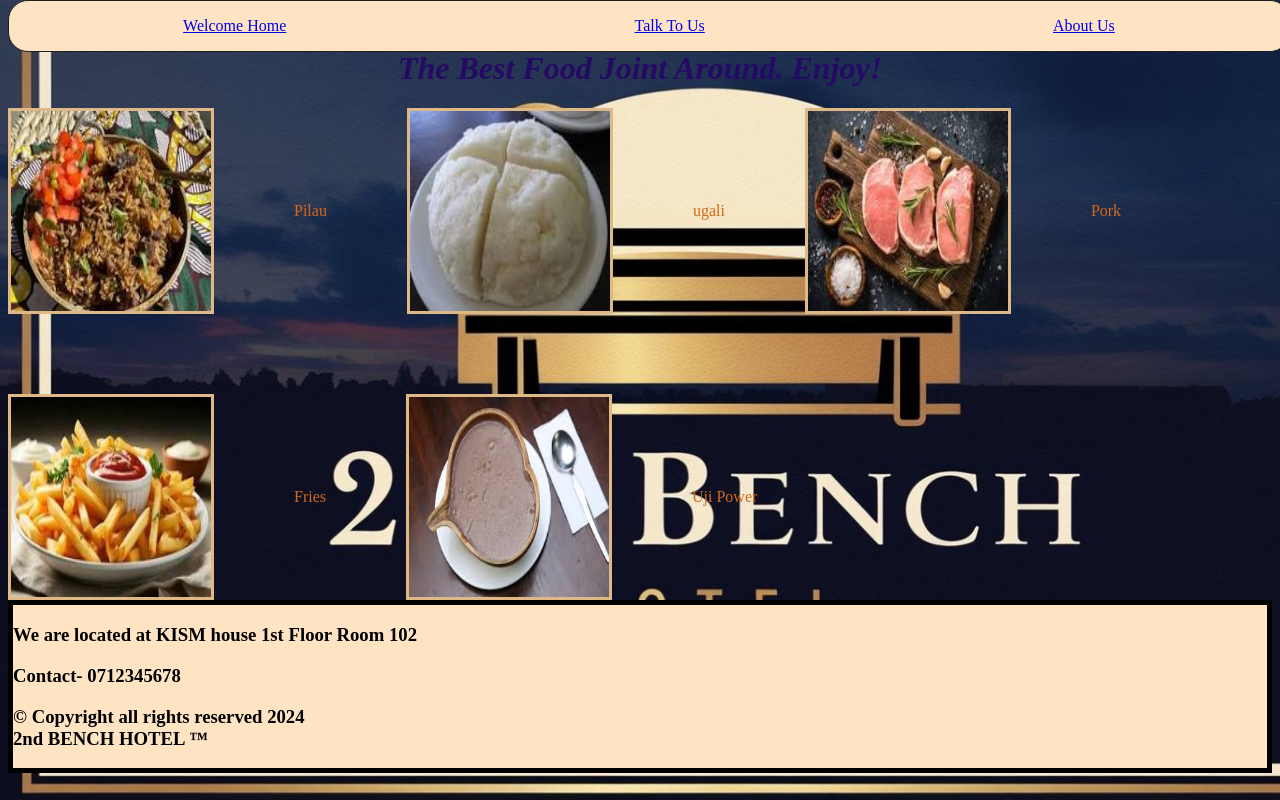
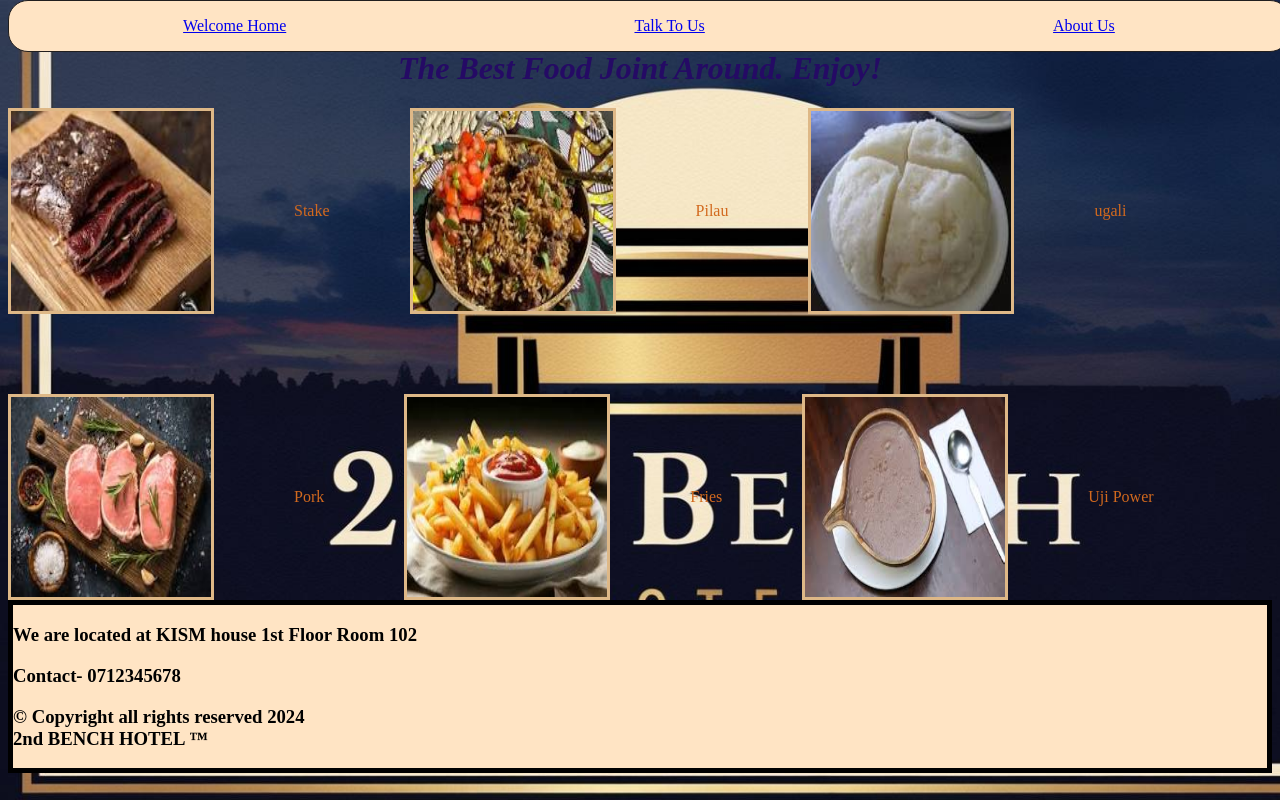
Before and after one commit to RamseyAndrew/randy-food-web, a plain HTML site: page index.html in a window 1280 px wide. Drawn offline with Linux system fonts and the light colour scheme.

Commit message:
Ramsey Anyona

```diff
--- a/index.html
+++ b/index.html
@@ -20,6 +20,8 @@
         <h1 style="margin-top: 50px;"><i>The Best Food Joint Around. Enjoy!</i></h1>
     </header>
     <section class="foodlist">
+        <div class="fooditem"><img src="images/Stake.jpg" width="200" height="200" alt=""></div>
+        <p>Stake</p>
         <div class="fooditem"><img src="images/pilau.jpg" width="200" height="200" alt=""></div>
         <p>Pilau</p>
         <div class="fooditem"><img src="images/ugali.jpg" width="200" height="200" alt=""></div>
```
Also changed, not shown: images/Stake.jpg (added), 1 other file.
